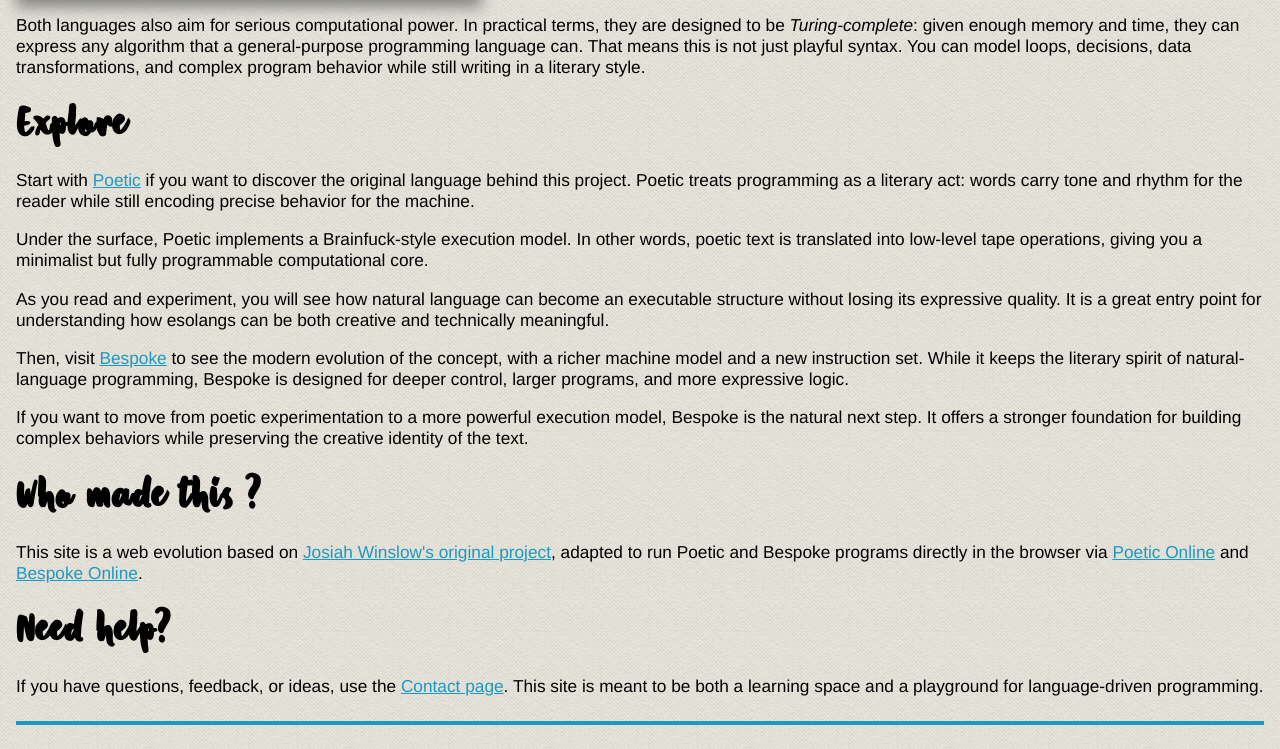
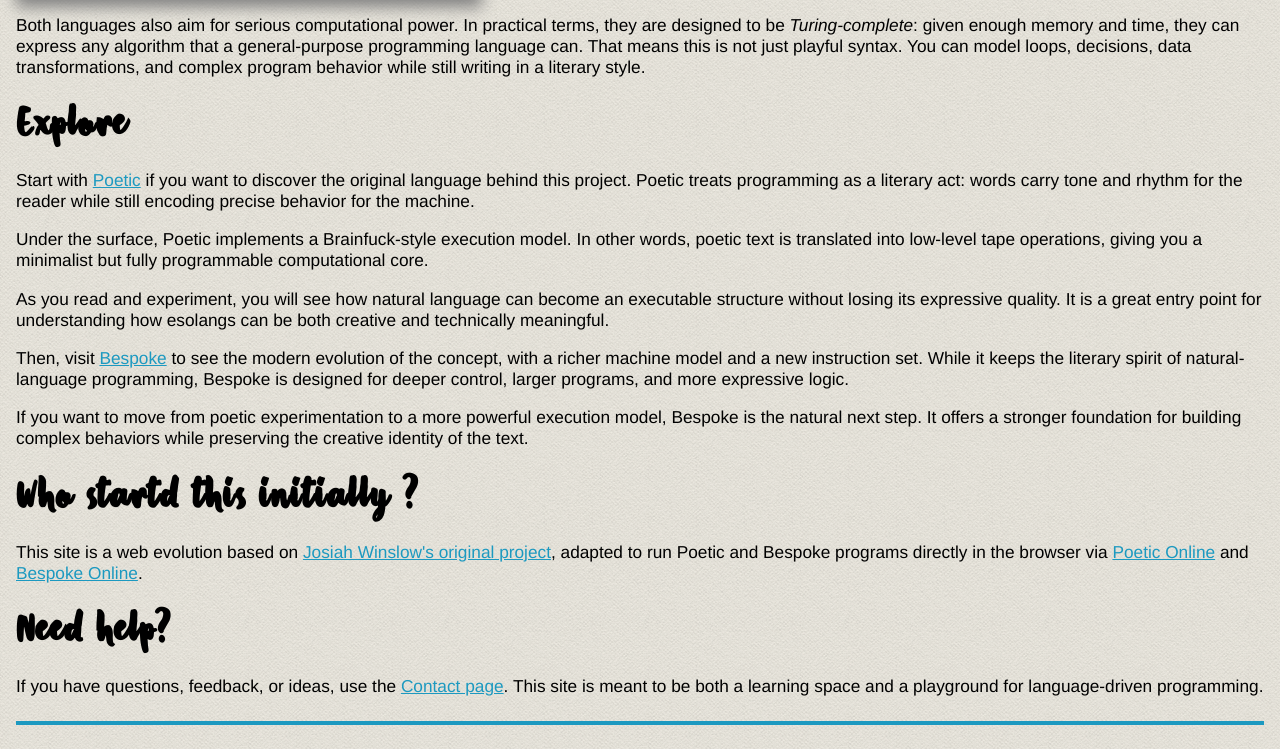
Before and after one commit to vfarcy/Poetic-py, a plain HTML site: page site/index.html in a window 1280 px wide. Shown: the part 1066-1815 px from the top of the page. Drawn offline with Linux system fonts and the light colour scheme.

Commit message:
Update homepage content

```diff
--- a/site/index.html
+++ b/site/index.html
@@ -123,7 +123,7 @@
       building complex behaviors while preserving the creative identity of the text.
     </p>
 
-     <h2>Who made this ?</h2>
+     <h2>Who startd this initially ?</h2>
 
     <p>
       This site is a web evolution based on
```
